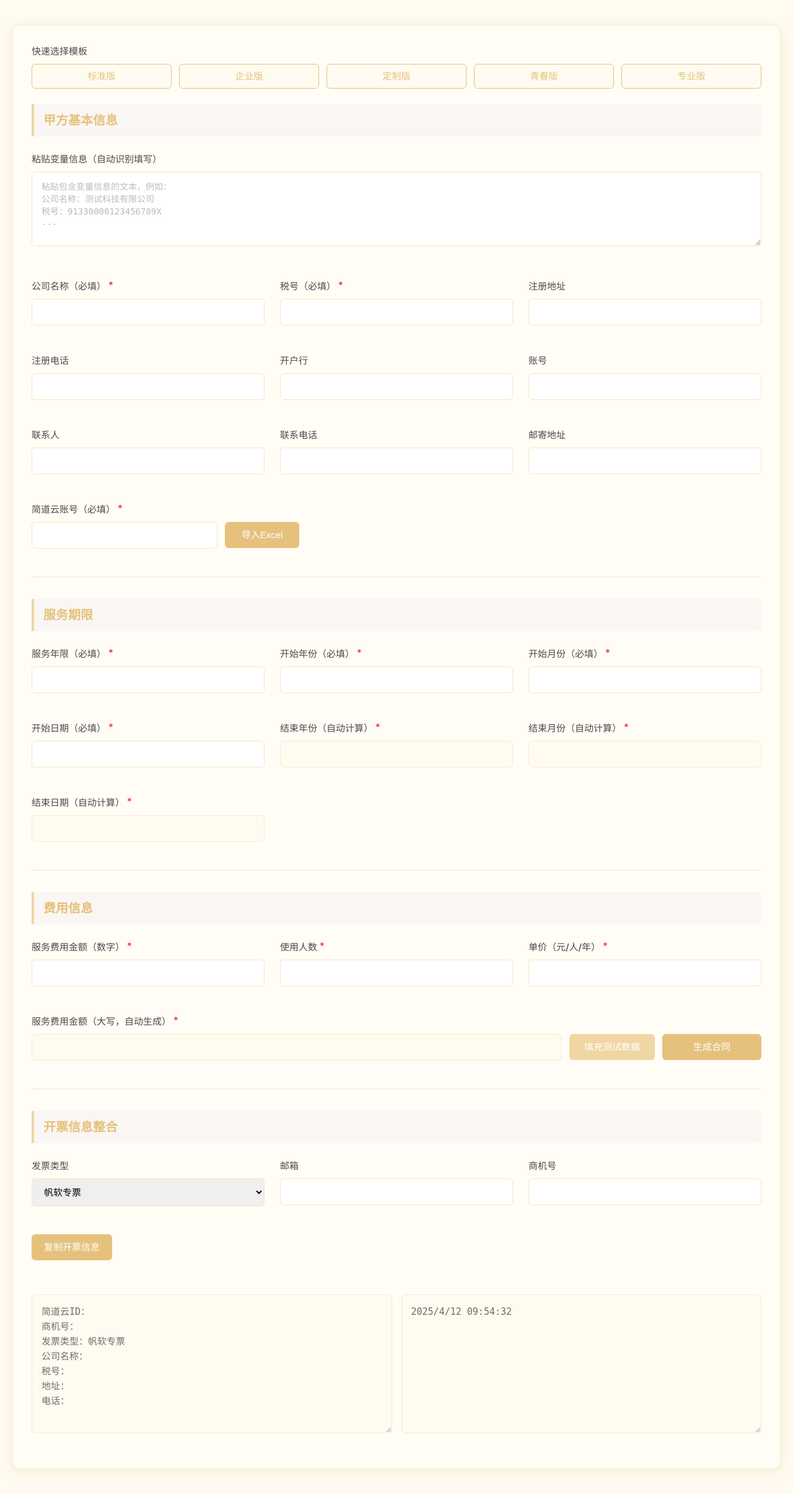
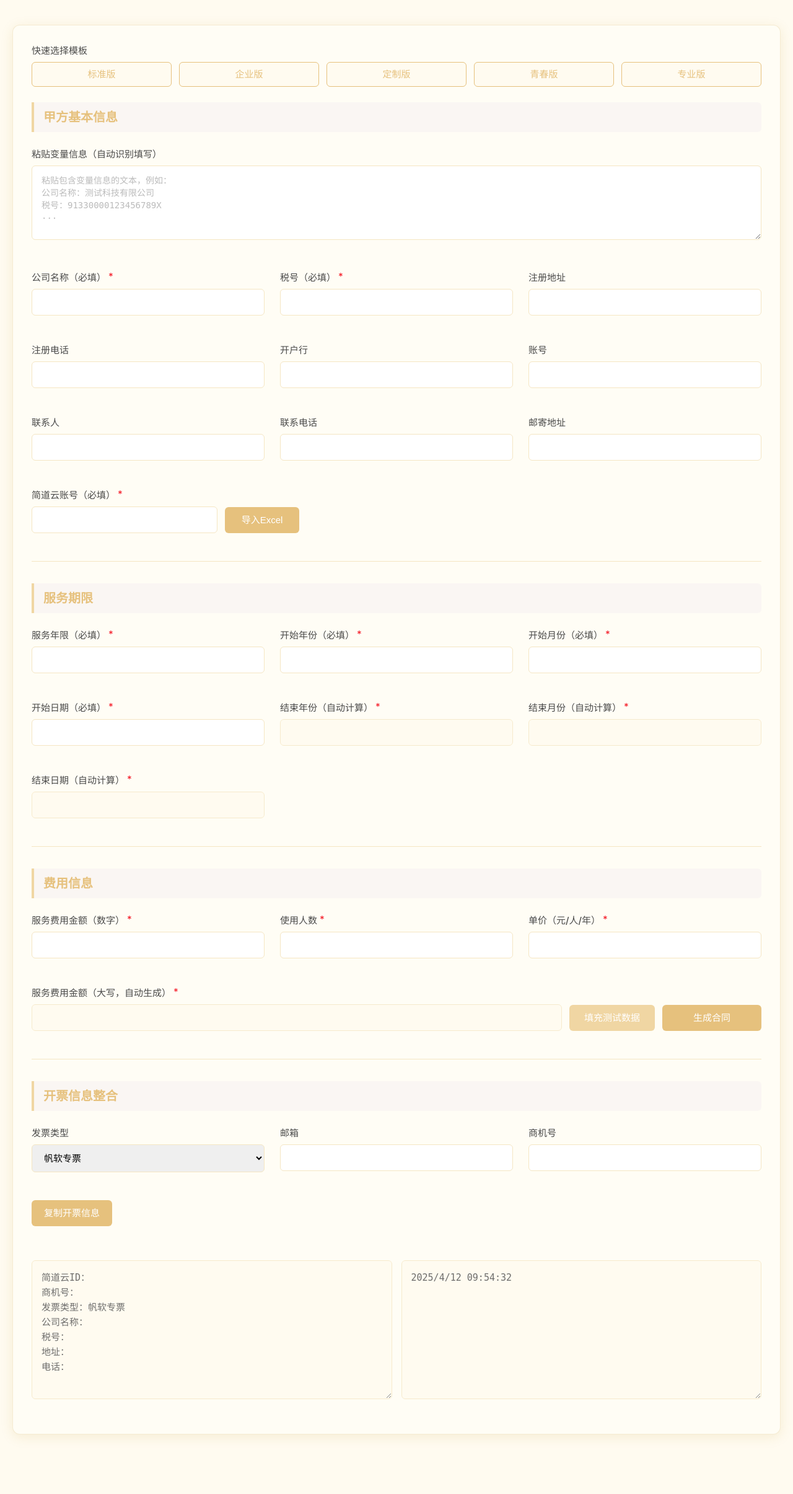
Before and after one commit to Esther1023/ocr-smart-form-system, a Flask app: page / in a window 1280 px wide. Shown: the whole page at 62% size. After the commit the page ends 2320 px from the top, so only its background shows below. Run offline with Flask 3, Linux system fonts and the light colour scheme; the visitor is signed in with stand-in values (Sample User, id 1).

Commit message:
style: 调整CSS中的行高和容器最大宽度
将body的行高从1.6调整为1.4，以提高可读性。同时将容器的最大宽度从1300px增加到1320px，以便更好地利用屏幕空间。

```diff
--- a/static/style.css
+++ b/static/style.css
@@ -17,11 +17,11 @@ body {
     font-family: -apple-system, BlinkMacSystemFont, "Segoe UI", Roboto, "Helvetica Neue", Arial, sans-serif;
     background-color: var(--background-color);
     color: var(--text-color);
-    line-height: 1.6;
+    line-height: 1.4;
 }
 
 .container {
-    max-width: 1300px;
+    max-width: 1320px;
     margin-right: 0;
     margin-left: auto;
     padding: 20px;
```
